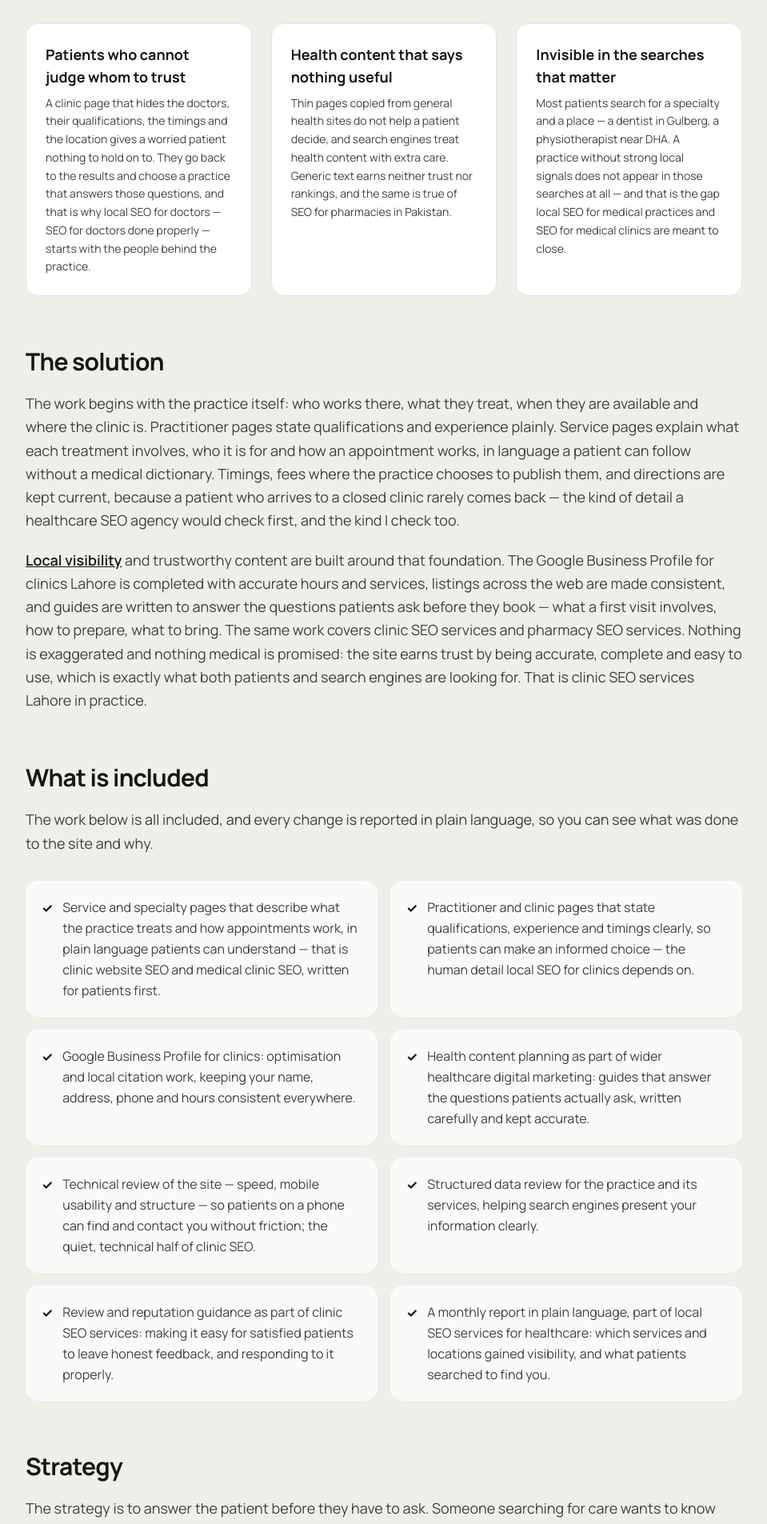
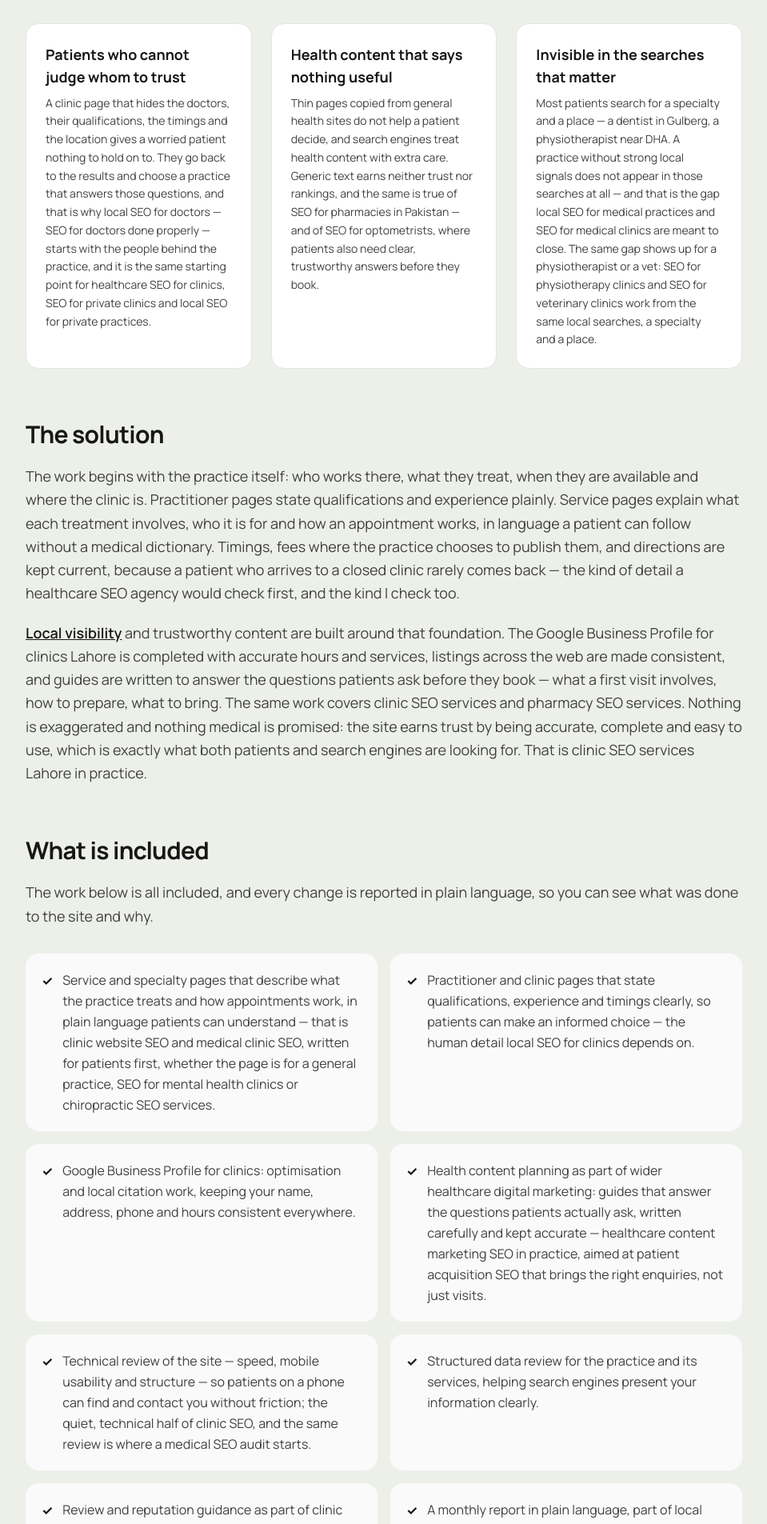
Before and after one commit to bodycartoon0111-netizen/abdul-rehman-portfolio, a Next.js app: page /industries/healthcare in a window 1280 px wide. Shown: the part 1351-3256 px from the top of the page at 80% size, without its empty margins (56-1015 px from the left). Built offline with nearby package versions, Linux system fonts and the light colour scheme; no server answers.

Commit message:
INTL batch 9: +20 keywords /industries/healthcare

```diff
--- a/app/industries/healthcare/page.tsx
+++ b/app/industries/healthcare/page.tsx
@@ -50,33 +50,33 @@ const problems = [
   {
     title: "Patients who cannot judge whom to trust",
     description:
-      "A clinic page that hides the doctors, their qualifications, the timings and the location gives a worried patient nothing to hold on to. They go back to the results and choose a practice that answers those questions, and that is why local SEO for doctors — SEO for doctors done properly — starts with the people behind the practice.",
+      "A clinic page that hides the doctors, their qualifications, the timings and the location gives a worried patient nothing to hold on to. They go back to the results and choose a practice that answers those questions, and that is why local SEO for doctors — SEO for doctors done properly — starts with the people behind the practice, and it is the same starting point for healthcare SEO for clinics, SEO for private clinics and local SEO for private practices.",
   },
   {
     title: "Health content that says nothing useful",
     description:
-      "Thin pages copied from general health sites do not help a patient decide, and search engines treat health content with extra care. Generic text earns neither trust nor rankings, and the same is true of SEO for pharmacies in Pakistan.",
+      "Thin pages copied from general health sites do not help a patient decide, and search engines treat health content with extra care. Generic text earns neither trust nor rankings, and the same is true of SEO for pharmacies in Pakistan — and of SEO for optometrists, where patients also need clear, trustworthy answers before they book.",
   },
   {
     title: "Invisible in the searches that matter",
     description:
-      "Most patients search for a specialty and a place — a dentist in Gulberg, a physiotherapist near DHA. A practice without strong local signals does not appear in those searches at all — and that is the gap local SEO for medical practices and SEO for medical clinics are meant to close.",
+      "Most patients search for a specialty and a place — a dentist in Gulberg, a physiotherapist near DHA. A practice without strong local signals does not appear in those searches at all — and that is the gap local SEO for medical practices and SEO for medical clinics are meant to close. The same gap shows up for a physiotherapist or a vet: SEO for physiotherapy clinics and SEO for veterinary clinics work from the same local searches, a specialty and a place.",
   },
 ];
 
 const deliverables = [
-  "Service and specialty pages that describe what the practice treats and how appointments work, in plain language patients can understand — that is clinic website SEO and medical clinic SEO, written for patients first.",
+  "Service and specialty pages that describe what the practice treats and how appointments work, in plain language patients can understand — that is clinic website SEO and medical clinic SEO, written for patients first, whether the page is for a general practice, SEO for mental health clinics or chiropractic SEO services.",
   "Practitioner and clinic pages that state qualifications, experience and timings clearly, so patients can make an informed choice — the human detail local SEO for clinics depends on.",
   "Google Business Profile for clinics: optimisation and local citation work, keeping your name, address, phone and hours consistent everywhere.",
-  "Health content planning as part of wider healthcare digital marketing: guides that answer the questions patients actually ask, written carefully and kept accurate.",
-  "Technical review of the site — speed, mobile usability and structure — so patients on a phone can find and contact you without friction; the quiet, technical half of clinic SEO.",
+  "Health content planning as part of wider healthcare digital marketing: guides that answer the questions patients actually ask, written carefully and kept accurate — healthcare content marketing SEO in practice, aimed at patient acquisition SEO that brings the right enquiries, not just visits.",
+  "Technical review of the site — speed, mobile usability and structure — so patients on a phone can find and contact you without friction; the quiet, technical half of clinic SEO, and the same review is where a medical SEO audit starts.",
   "Structured data review for the practice and its services, helping search engines present your information clearly.",
-  "Review and reputation guidance as part of clinic SEO services: making it easy for satisfied patients to leave honest feedback, and responding to it properly.",
+  "Review and reputation guidance as part of clinic SEO services: making it easy for satisfied patients to leave honest feedback, and responding to it properly — the same care applies whether the practice needs SEO for dermatology clinics, SEO for urgent care clinics or telemedicine SEO services, where trust is won one honest review at a time.",
   "A monthly report in plain language, part of local SEO services for healthcare: which services and locations gained visibility, and what patients searched to find you.",
 ];
 
 const strategyPoints = [
-  "Put trust first: qualifications, timings, location and what happens at an appointment, stated clearly on every key page — the first thing I look at as a healthcare SEO consultant.",
+  "Put trust first: qualifications, timings, location and what happens at an appointment, stated clearly on every key page — the first thing I look at as a healthcare SEO consultant, whether the practice needs SEO for wellness clinics or SEO for fertility clinics.",
   "Write for patients, not for search engines — clear answers in plain language, with no exaggerated claims — whether the page is about a clinic or about pharmacy SEO.",
   "Win the local searches around the clinic before chasing broader health terms — local SEO for pharmacies and SEO for pharmacies work the same way, one area at a time.",
   "Keep health content accurate and current, and remove anything that is out of date.",
@@ -97,7 +97,7 @@ const processSteps = [
   {
     title: "Build the service pages",
     description:
-      "Pages for each service and specialty are written around the searches patients actually make, with clear answers and next steps — the writing I do as a healthcare SEO consultant Pakistan practices can reach directly.",
+      "Pages for each service and specialty are written around the searches patients actually make, with clear answers and next steps — the writing I do as a healthcare SEO consultant Pakistan practices can reach directly, from SEO for home healthcare agencies and SEO for pediatric clinics to SEO for cosmetic clinics — and I work through a simple clinic SEO checklist for each one, so nothing patients search for is left out.",
   },
   {
     title: "Measure and maintain",
```
